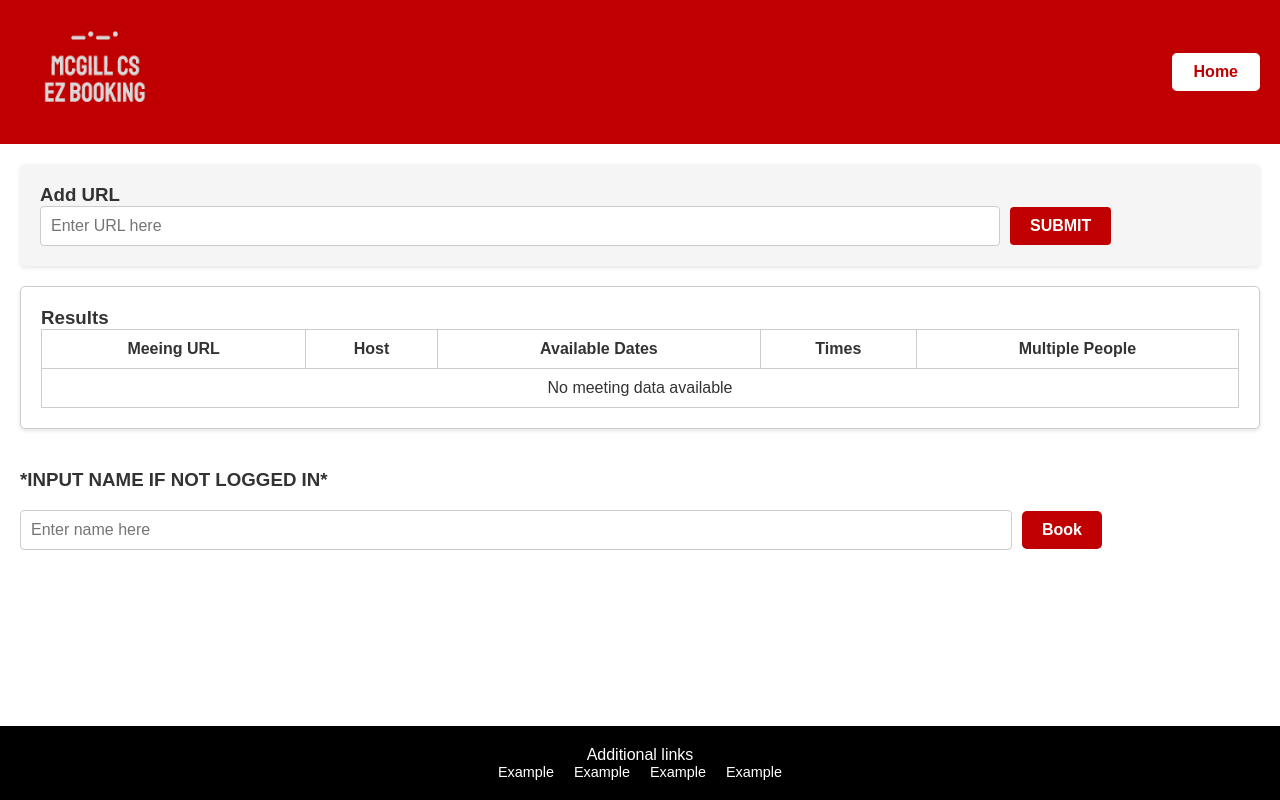
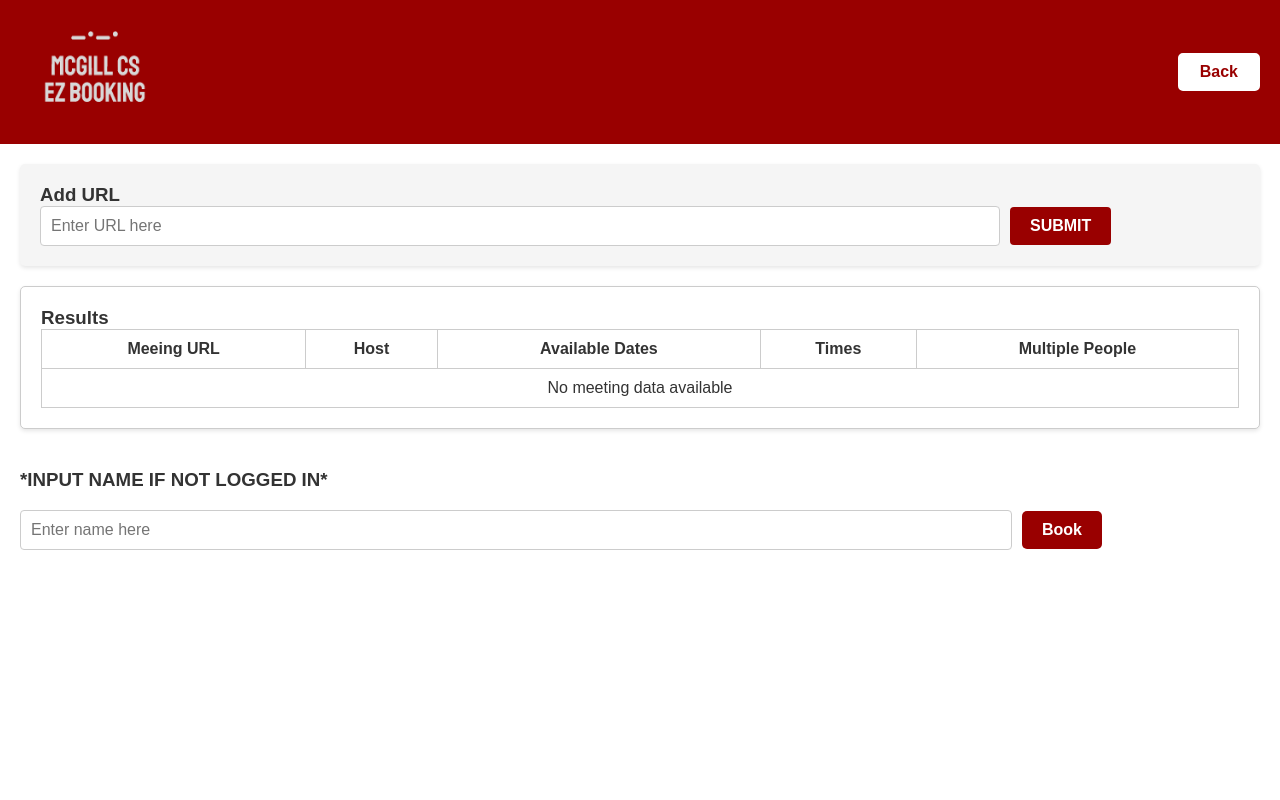
Before and after one commit to jalalk97/comp307-project, a React (Vite) app in the folder frontend/: page /book-with-url in a window 1280 px wide. Built offline with nearby package versions, Linux system fonts and the light colour scheme.

Commit message:
Made following changes: removed example footers, added ActiveAppointmentsAndHistory -> nav to home and included auth buttons that were previously implemented
logo is now clickable and will send you to the last page you were on
Other minor adjustments as well

```diff
--- a/frontend/src/components/AlternateMeeting.jsx
+++ b/frontend/src/components/AlternateMeeting.jsx
@@ -63,7 +63,7 @@ const AlternateMeeting = () => {
     <div>
       <nav style={styles.navbar}>
         <div style={styles.navLeft}>
-          <img src={Logo} alt="logo" width={150} height={100} />
+          <img onClick={() => navigate(-1)} src={Logo} alt="logo" width={150} height={100} />
         </div>
         <div>
           <button
@@ -77,11 +77,6 @@ const AlternateMeeting = () => {
           >
             Back to Dashboard
           </button>
-        </div>
-        <div style={styles.navRight}>
-          <FaRegCircleUser
-            style={{ color: "#fff", width: "40px", height: "40px" }}
-          />
         </div>
       </nav>
 
@@ -229,27 +224,6 @@ const AlternateMeeting = () => {
           <h4>{errorMessage}</h4>
         </div>
       )}
-
-      <footer style={{ background: "#000", color: "#fff", padding: "20px" }}>
-        <h3>Additional Link</h3>
-        <div
-          style={{
-            display: "flex",
-            paddingTop: "20px",
-            gap: 20,
-            paddingLeft: "20px",
-          }}
-        >
-          <div style={{ display: "flex", flexDirection: "column", gap: 20 }}>
-            <p>Example</p>
-            <p>Example</p>
-          </div>
-          <div style={{ display: "flex", flexDirection: "column", gap: 20 }}>
-            <p>Example</p>
-            <p>Example</p>
-          </div>
-        </div>
-      </footer>
     </div>
   );
 };
--- a/frontend/src/components/CreateBorrowMeeting.jsx
+++ b/frontend/src/components/CreateBorrowMeeting.jsx
@@ -68,7 +68,7 @@ const CreateBorrowMeeting = () => {
     <div style={{ fontFamily: "Arial, sans-serif", fontSize: "1.5vw" }}>
       <nav style={styles.navbar}>
         <div style={styles.navLeft}>
-          <img
+          <img onClick={() => navigate(-1)}
             src={Logo}
             alt="logo"
             style={{ width: "15vw", height: "auto" }}
@@ -82,9 +82,7 @@ const CreateBorrowMeeting = () => {
             Back to Dashboard
           </button>
         </div>
-        <div style={styles.navRight}>
-          <FaRegCircleUser style={{ color: "#fff", width: "4vw", height: "4vw" }} />
-        </div>
+
       </nav>
 
       <div style={styles.mainContainer}>
@@ -183,20 +181,6 @@ const CreateBorrowMeeting = () => {
           <div style={styles.imageContainer}></div>
         </div>
       </div>
-
-      <footer style={styles.footer}>
-        <h3 style={{ margin: 0, fontSize: "2vw" }}>Additional links</h3>
-        <div style={styles.footerLinks}>
-          <div style={styles.footerColumn}>
-            <p style={{ fontSize: "1.5vw", margin: 0 }}>Example</p>
-            <p style={{ fontSize: "1.5vw", margin: 0 }}>Example</p>
-          </div>
-          <div style={styles.footerColumn}>
-            <p style={{ fontSize: "1.5vw", margin: 0 }}>Example</p>
-            <p style={{ fontSize: "1.5vw", margin: 0 }}>Example</p>
-          </div>
-        </div>
-      </footer>
     </div>
   );
 };
@@ -316,22 +300,6 @@ const styles = {
     borderRadius: "0.5vw",
     fontSize: "1.5vw",
   },
-  footer: {
-    background: "#000",
-    color: "#fff",
-    padding: "2vw",
-  },
-  footerLinks: {
-    display: "flex",
-    paddingTop: "2vw",
-    paddingLeft: "2vw",
-    gap: "2vw",
-  },
-  footerColumn: {
-    display: "flex",
-    flexDirection: "column",
-    gap: "2vw",
-  },
 };
 
 export default CreateBorrowMeeting;
--- a/frontend/src/components/CreateMeeting.jsx
+++ b/frontend/src/components/CreateMeeting.jsx
@@ -83,7 +83,7 @@ const CreateMeeting = () => {
     <div>
       <nav style={styles.navbar}>
         <div style={styles.navLeft}>
-          <img src={Logo} alt="logo" width={150} height={100} />
+          <img onClick={() => navigate(-1)} src={Logo} alt="logo" width={150} height={100} />
         </div>
         <div>
           <button
@@ -97,11 +97,6 @@ const CreateMeeting = () => {
           >
             Back to Dashboard
           </button>
-        </div>
-        <div style={styles.navRight}>
-          <FaRegCircleUser
-            style={{ color: "#fff", width: "40px", height: "40px" }}
-          />
         </div>
       </nav>
 
@@ -259,27 +254,6 @@ const CreateMeeting = () => {
           </div>
         )}
       </div>
-
-      <footer style={{ background: "#000", color: "#fff", padding: "20px" }}>
-        <h3>Additional Link</h3>
-        <div
-          style={{
-            display: "flex",
-            paddingTop: "20px",
-            gap: 20,
-            paddingLeft: "20px",
-          }}
-        >
-          <div style={{ display: "flex", flexDirection: "column", gap: 20 }}>
-            <p>Example</p>
-            <p>Example</p>
-          </div>
-          <div style={{ display: "flex", flexDirection: "column", gap: 20 }}>
-            <p>Example</p>
-            <p>Example</p>
-          </div>
-        </div>
-      </footer>
     </div>
   );
 };
--- a/frontend/src/components/Dashboard.jsx
+++ b/frontend/src/components/Dashboard.jsx
@@ -12,66 +12,28 @@ const Dashboard = () => {
 
     const currentUser = useSelector(selectCurrentUser);
 
-    const goToLanding = () => {
-        navigate("/");
-    };
-    const goToAlternate = () => {
-        navigate("/alternate-meeting");
-    };
-    const goToActiveAppointmentAndHistory = () => {
-        navigate("/active-appointment-history");
-    };
-    const goToBookWithURL = () => {
-        navigate("/book-with-url");
-    };
     const goToLogout = () => {
         dispatch(userLoggedOut())
         console.log("user has been logged out");
         //Potentially have to notify backend
         navigate("/");
     };
-    const goToCreateMeeting = () => {
-        navigate("/create-meeting");
-    };
-    const goToRemoveMeeting = () => {
-        navigate("/remove-meeting");
-    };
-    const goToBorrow = () => {
-        navigate("/create-borrow-meeting");
-    };
-    const goToFeedback = () => {
-        navigate("/feedback");
-    };
-    const goToAvailability = () => {
-        navigate("/availability");
-    };
 
-    const linkButton = {
-        padding: "8px 18px",
-        background: "none",
-        border: "2px solid white",
-        color: "white",
-        borderRadius: "10px",
-        cursor: "pointer",
-        fontSize: "2vw",
-        transition: "0.3s, color 0.3s",
-   }
 
     return (
         <div className="body">
           <header className="header">
             <div className="logo">
-              <img src="logo2.png" alt="McGill CS EZ Booking Logo" />
+              <img onClick={() => navigate("/")} src="logo2.png" alt="McGill CS EZ Booking Logo" />
             </div>
 
             <div className="nav-buttons">
-              <button onClick={goToLogout}>Logout</button>
-              <button onClick={goToBookWithURL}>BookWithURL</button>
-              <button onClick={goToActiveAppointmentAndHistory}>
+              <button onClick={(goToLogout)}>Logout</button>
+              <button onClick={() => navigate("/active-appointment-history")}>
                 All Appointments
               </button>
-              <Link style={linkButton} to="/">Home</Link>
-              <button onClick={goToAlternate}>Alternate Meeting</button>
+              <button onClick={() => navigate('/')}>Home</button>
+              <button onClick={() => navigate("/alternate-meeting")}>Alternate Meeting</button>
             </div>
           </header>
 
@@ -80,16 +42,17 @@ const Dashboard = () => {
             {/*need to add user name*/}
             <h2 style={{ marginTop: "5vw" }}>{`Welcome Back ${currentUser?.name ?? ""}!`}</h2>
             <div className="grid-container">
-              <div className="grid-item" onClick={goToCreateMeeting}>Create a Meeting</div>
-              <div className="grid-item" onClick={goToRemoveMeeting}>Remove a Meeting</div>
-              <div className="grid-item" onClick={goToBorrow}>Create Borrow an Item</div>
-              <div className="grid-item" onClick={goToFeedback}>Feedback</div>
-              <div className="grid-item" onClick={goToAvailability}>Availability</div>
-              <div className="grid-item" onClick={goToLanding}>Landing</div>
+              <div className="grid-item" onClick={() => navigate("/create-meeting")}>Create a Meeting</div>
+              <div className="grid-item" onClick={() => navigate("/remove-meeting")}>Remove a Meeting</div>
+              <div className="grid-item" onClick={() => navigate("/create-borrow-meeting")}>Create Borrow an Item</div>
+              <div className="grid-item" onClick={() => navigate("/feedback")}>Feedback</div>
+              <div className="grid-item" onClick={() => navigate("/availability")}>Availability</div>
+              <button className="grid-item" onClick={() => navigate("/book-with-url")}>BookWithURL</button>
             </div>
           </main>
         </div>
       );
     };
 
+
 export default Dashboard;
--- a/frontend/src/components/Landing.jsx
+++ b/frontend/src/components/Landing.jsx
@@ -29,7 +29,7 @@ const Landing = () => {
       <section style={styles.hero}>
         <div style={styles.heroOverlay}></div> {/* Semi-transparent overlay */}
         <div style={styles.heroContent}>
-          <img
+          <img onClick={() => navigate("/")}
             src="/logo.png" // Reference to the logo in the public folder
             alt="Logo"
             style={styles.logo}
@@ -53,21 +53,6 @@ const Landing = () => {
           </p>
         </div>
       </section>
-
-      {/* Footer */}
-      <footer style={styles.footer}>
-        <div style={styles.footerLinks}>
-          <a href="/" style={styles.footerLink}>
-            Example
-          </a>
-          <a href="/" style={styles.footerLink}>
-            Example
-          </a>
-          <a href="/" style={styles.footerLink}>
-            Example
-          </a>
-        </div>
-      </footer>
     </div>
   );
 };
@@ -166,23 +151,7 @@ const styles = {
     color: "#000000",
     lineHeight: "1.5",
   },
-  footer: {
-    backgroundColor: "#000000",
-    padding: "20px",
-    textAlign: "center",
-    flexShrink: 0,
-  },
-  footerLinks: {
-    display: "flex",
-    justifyContent: "center",
-    gap: "15px",
-    flexWrap: "wrap",
-  },
-  footerLink: {
-    color: "#ffffff",
-    textDecoration: "none",
-    fontSize: "14px",
-  },
+
 };
 
 export default Landing;
--- a/frontend/src/components/RemoveMeeting.jsx
+++ b/frontend/src/components/RemoveMeeting.jsx
@@ -25,7 +25,7 @@ const RemoveMeeting = () => {
     <div style={{ fontFamily: "Arial, sans-serif" }}>
       <nav style={styles.navbar}>
         <div style={styles.navLeft}>
-          <img src="/logo2.png" alt="logo" width={150} height={100} />
+          <img onClick={() => navigate(-1)} src="/logo2.png" alt="logo" width={150} height={100} />
         </div>
         <div>
           <Link to="/dashboard" style={styles.backButton}>
--- a/frontend/src/features/booking/BookWithURL.jsx
+++ b/frontend/src/features/booking/BookWithURL.jsx
@@ -31,7 +31,7 @@ const BookWithURL = () => {
 
 
   const onHomeClick = () => {
-    navigate("/");
+    navigate(-1);
   }
 
   const getMeetingPress = async (e) => {
@@ -95,7 +95,7 @@ const BookWithURL = () => {
 };
 
 const headerStyle = {
-    backgroundColor: "#c00000",
+    backgroundColor: "#990000",
     color: "#fff",
     display: "flex",
     justifyContent: "space-between",
@@ -106,7 +106,7 @@ const headerStyle = {
 
 const homeButtonStyle = {
     backgroundColor: "#fff",
-    color: "#c00000",
+    color: "#990000",
     border: "2px solid #fff",
     padding: "8px 20px",
     fontSize: "1rem",
@@ -138,7 +138,7 @@ const inputStyle = {
 };
 
 const submitButtonStyle = {
-    backgroundColor: "#c00000",
+    backgroundColor: "#990000",
     color: "#fff",
     border: "none",
     padding: "10px 20px",
@@ -168,7 +168,7 @@ const thTdStyle = {
 };
 
 const bookButtonStyle = {
-    backgroundColor: "#c00000",
+    backgroundColor: "#990000",
     color: "#fff",
     border: "none",
     padding: "10px 20px",
@@ -179,32 +179,19 @@ const bookButtonStyle = {
     cursor: "pointer",
 };
 
-const footerStyle = {
-    backgroundColor: "#000",
-    color: "#fff",
-    padding: "20px",
-    textAlign: "center",
-};
-
-const footerLinksStyle = {
-    display: "flex",
-    justifyContent: "center",
-    gap: "20px",
-    fontSize: "0.9rem",
-};
 
 const nameStyle = {
     marginTop: "40px",
-}
+};
 
 return (
     <div style={containerStyle}>
         {/* Header */}
         <header style={headerStyle}>
             <div>
-            <img src="logo2.png" alt="Logo" width={"150px"} height={"120px"}/>
+            <img onClick={() => navigate(-1)} src="logo2.png" alt="Logo" width={"150px"} height={"120px"}/>
             </div>
-            <button onClick={onHomeClick} style={homeButtonStyle}>Home</button>
+            <button onClick={onHomeClick} style={homeButtonStyle}>Back</button>
         </header>
 
         {/* Content */}
@@ -288,17 +275,6 @@ return (
             </div>
             )}
         </div>
-
-        {/* Footer */}
-        <footer style={footerStyle}>
-            <div>Additional links</div>
-            <div style={footerLinksStyle}>
-                <span>Example</span>
-                <span>Example</span>
-                <span>Example</span>
-                <span>Example</span>
-            </div>
-        </footer>
     </div>
 );
 };
```
Also changed, not shown: frontend/src/components/ActiveAppointmentsAndHistory.jsx (+5 -3 lines), frontend/src/components/Feedback.jsx (+1 -11 lines), 2 other files (tests, documents, lock files or other folders).
